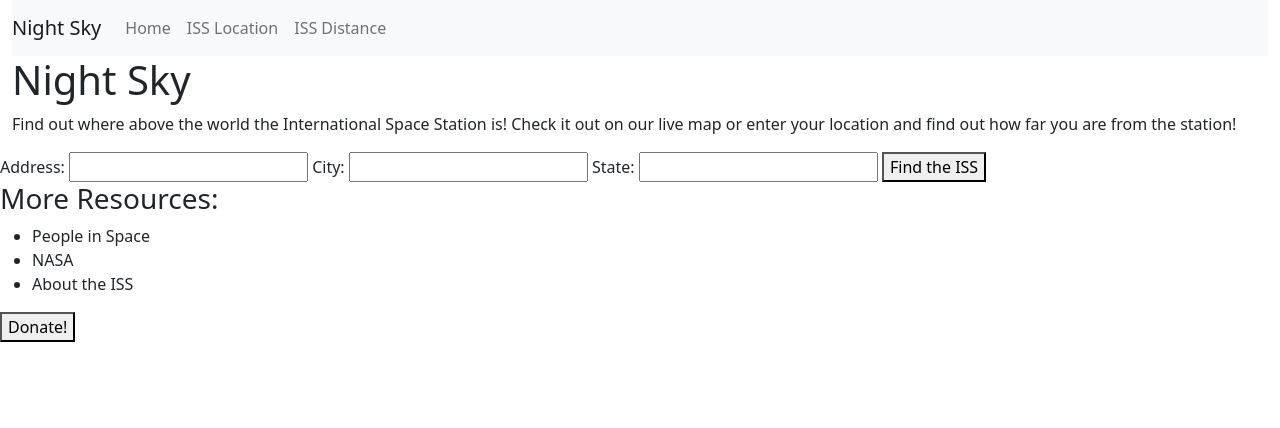
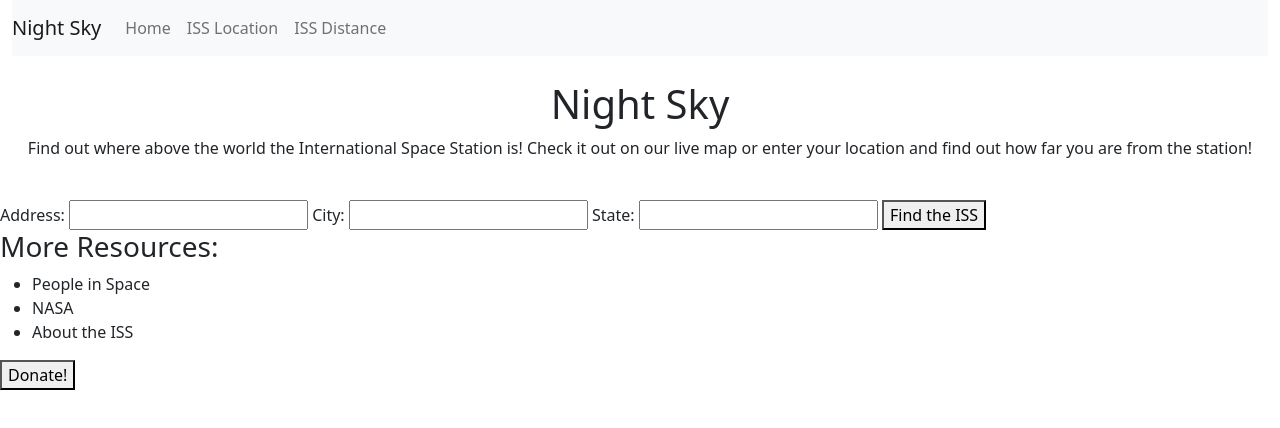
Before and after one commit to Cblock7/Night-Sky, a plain HTML site: page index.html in a window 1280 px wide. Drawn offline with nearby package versions, Linux system fonts and the light colour scheme.

Commit message:
bootstrap added to header

```diff
--- a/index.html
+++ b/index.html
@@ -51,8 +51,10 @@
           </ul>
         </div>
       </nav>
-      <div class="landing-zone">
-        <h1 id="landing-header">Night Sky</h1>
+      <div
+        class="container-fluid d-flex flex-column text-center mt-4 mb-4 landing-zone"
+      >
+        <h1 id="mb-2 landing-header">Night Sky</h1>
         <p id="page-description">
           Find out where above the world the International Space Station is!
           Check it out on our live map or enter your location and find out how
```
